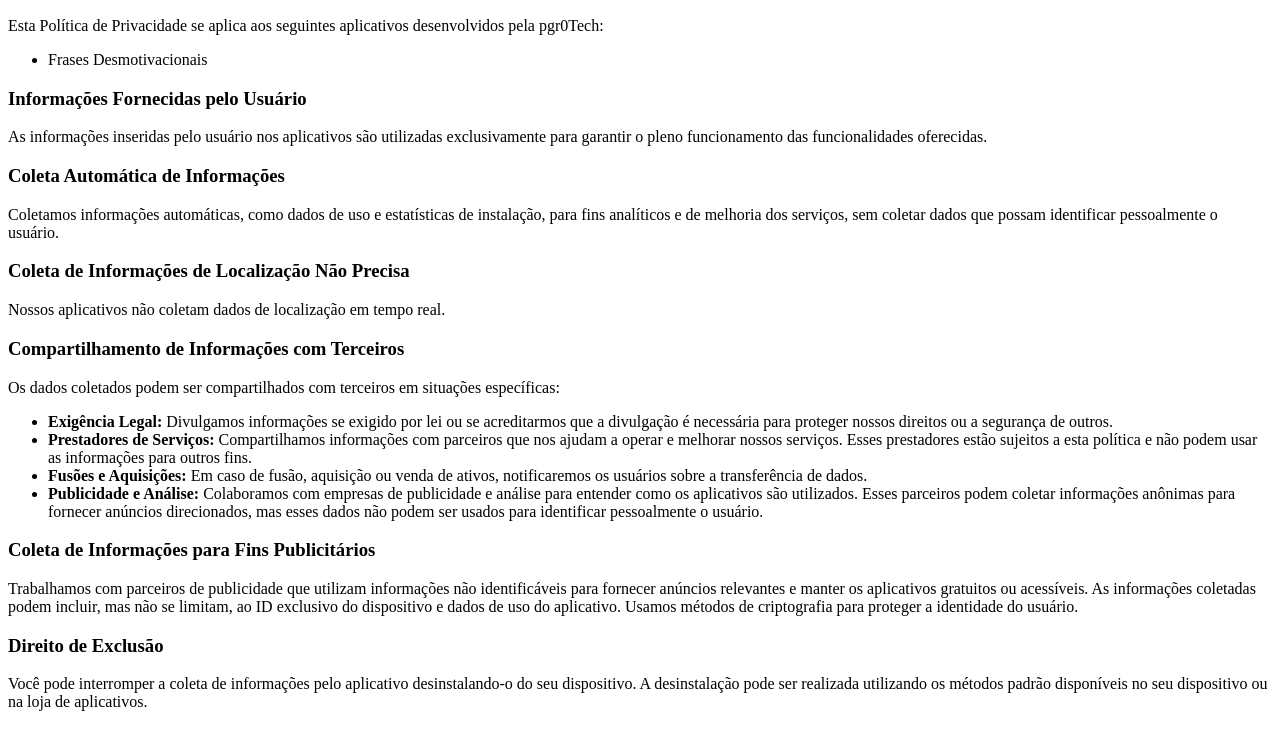
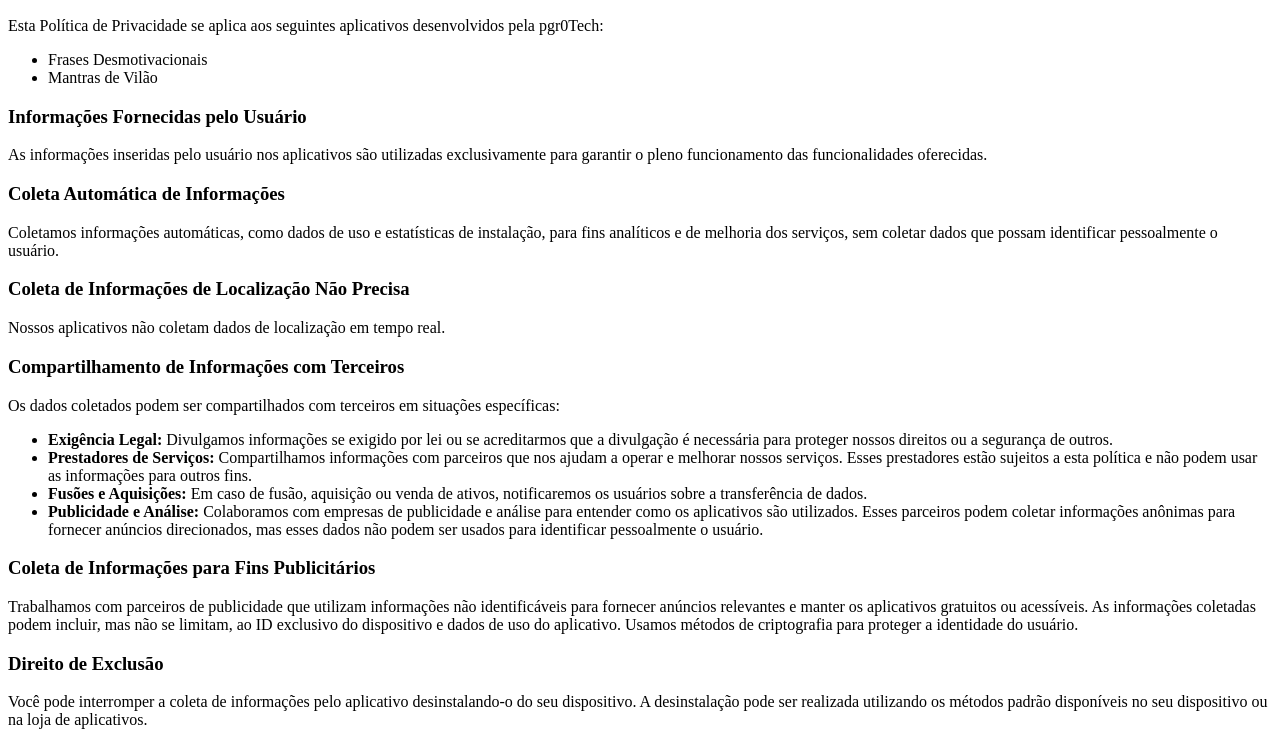
Before and after one commit to Lucas-pgr/politica-de-privacidade, a plain HTML site: page index.html in a window 1280 px wide. Shown: the part 50-782 px from the top of the page. Drawn offline with Linux system fonts and the light colour scheme.

Commit message:
Update index.html

```diff
--- a/index.html
+++ b/index.html
@@ -10,6 +10,7 @@
     <p>Esta Política de Privacidade se aplica aos seguintes aplicativos desenvolvidos pela pgr0Tech:</p>
     <ul>
         <li>Frases Desmotivacionais</li>
+        <li>Mantras de Vilão</li>
     </ul>
     <h3>Informações Fornecidas pelo Usuário </h3>
     <p>As informações inseridas pelo usuário nos aplicativos são utilizadas exclusivamente para garantir o pleno funcionamento das funcionalidades oferecidas. </p>
```
